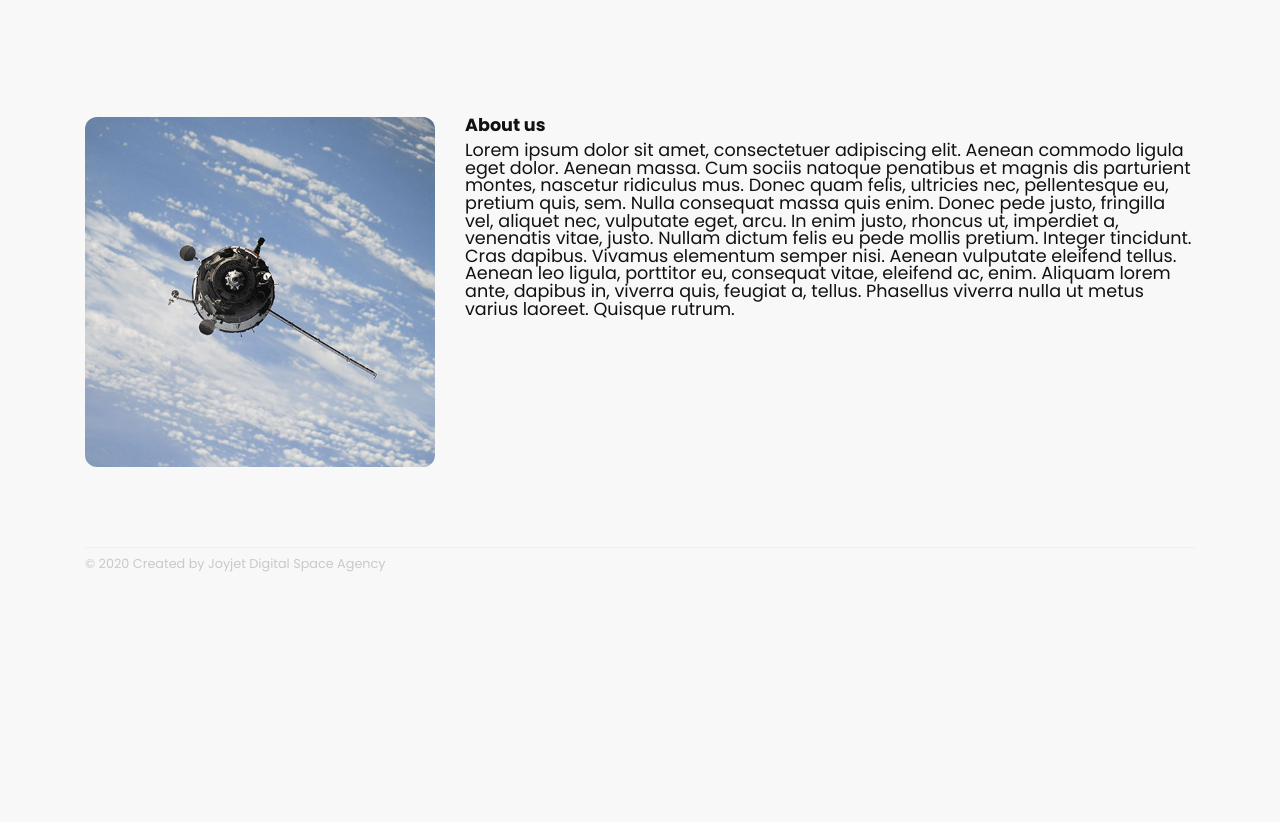
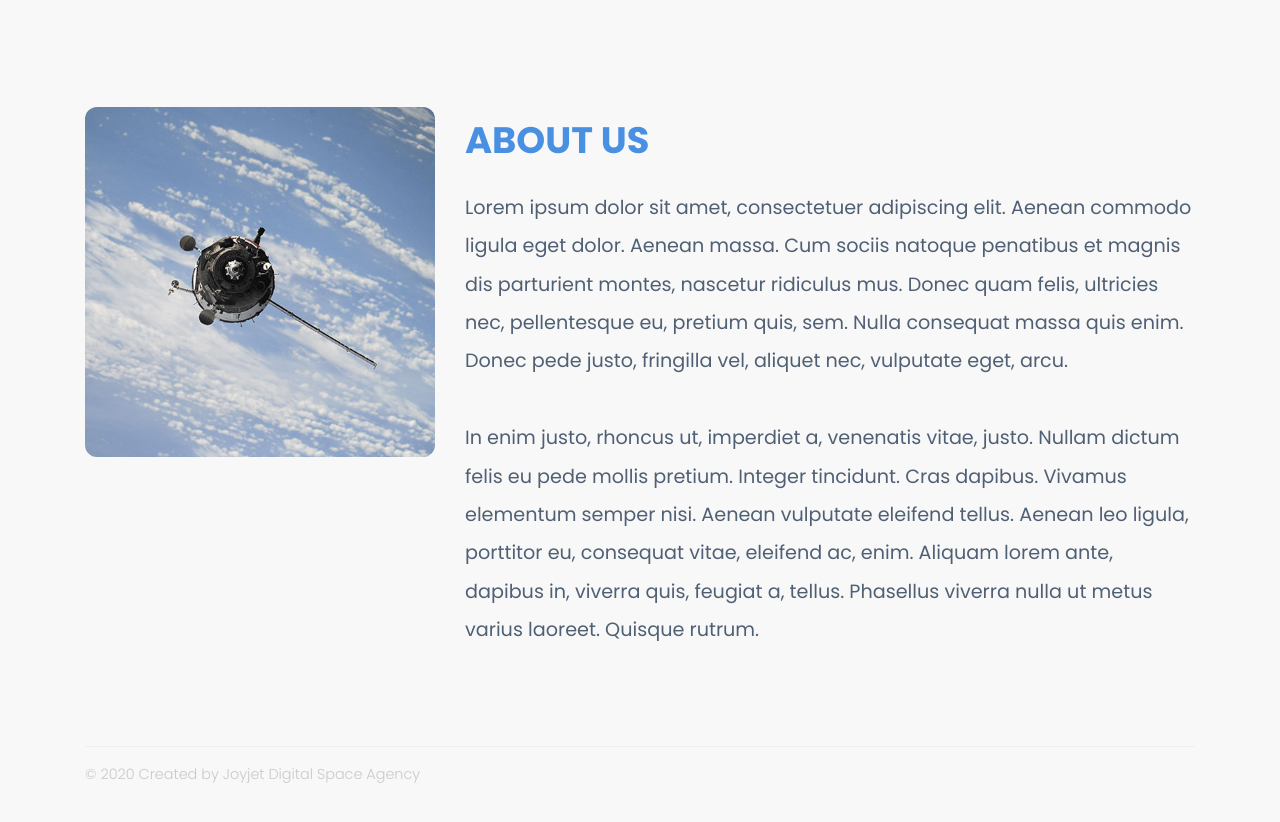
Before and after one commit to johanguse/space-joyjet, a Gatsby site: page / in a window 1280 px wide. Shown: the part 1270-2092 px from the top of the page. Before the commit the page ends 1855 px from the top, so only its background shows below. Built offline with nearby package versions, Linux system fonts and the light colour scheme; Gatsby itself is replaced by a stand-in of ours.

Commit message:
hero change, bg color

```diff
--- a/gatsby-config.js
+++ b/gatsby-config.js
@@ -68,7 +68,7 @@
         fonts: [
           {
             family: `Poppins`,
-            variants: [`400`, `700`]
+            variants: [`300`, `400`, `700`]
           },
         ],
       },
--- a/src/components/about/_about.scss
+++ b/src/components/about/_about.scss
@@ -4,4 +4,16 @@
   .about-us-img {
     border-radius: 12px;
   }
+
+  .about-title {
+    font-size: 2.3rem;
+    color: var(--blue);
+    text-transform: uppercase;
+    margin: 15px 0 30px 0;
+  }
+  .about-text {
+    color: var(--gray-text);
+    font-size: 1.2rem;
+    line-height: 2;
+  }
 }
--- a/src/components/about/about-image.js
+++ b/src/components/about/about-image.js
@@ -7,15 +7,15 @@
     query {
       placeholderImage: file(relativePath: { eq: "about-us.jpg" }) {
         childImageSharp {
-          fluid(maxWidth: 300) {
-            ...GatsbyImageSharpFluid
+          fluid(quality: 70, maxWidth: 500,) {
+            ...GatsbyImageSharpFluid_withWebp
           }
         }
       }
     }
   `)
 
-  return <Img className="about-us-img" fluid={data.placeholderImage.childImageSharp.fluid} />
+  return <Img className="about-us-img img-fluid" fluid={data.placeholderImage.childImageSharp.fluid} />
 }
 
 export default ImageAboutUs
--- a/src/components/about/index.js
+++ b/src/components/about/index.js
@@ -1,26 +1,27 @@
 import React from "react"
-import { graphql } from "gatsby"
-import Img from "gatsby-image"
 import ImageAboutUs from './about-image'
 import './_about.scss';
 
 const About = () => (
-  <section className="container about-us">
+  <section id="about-us" className="container about-us">
     <div className="row">
         <div className="col-4">
           <ImageAboutUs />
         </div>
         <div className="col-8">
           <h4 className="about-title">About us</h4>
+          <p className="about-text">
           Lorem ipsum dolor sit amet, consectetuer adipiscing elit. Aenean commodo ligula eget dolor.
           Aenean massa. Cum sociis natoque penatibus et magnis dis parturient montes, nascetur
           ridiculus mus. Donec quam felis, ultricies nec, pellentesque eu, pretium quis, sem. Nulla
           consequat massa quis enim. Donec pede justo, fringilla vel, aliquet nec, vulputate eget, arcu.
+          <br /><br />
           In enim justo, rhoncus ut, imperdiet a, venenatis vitae, justo. Nullam dictum felis eu pede mollis
           pretium. Integer tincidunt. Cras dapibus. Vivamus elementum semper nisi. Aenean vulputate
           eleifend tellus. Aenean leo ligula, porttitor eu, consequat vitae, eleifend ac, enim. Aliquam lorem
           ante, dapibus in, viverra quis, feugiat a, tellus. Phasellus viverra nulla ut metus varius laoreet.
           Quisque rutrum.
+          </p>
         </div>
     </div>
   </section>
--- a/src/components/footer/_footer.scss
+++ b/src/components/footer/_footer.scss
@@ -1,7 +1,8 @@
 .footer-content {
   border-top: 1px solid #efefef;
-  padding-top: 10px;
-  font-size: .8rem;
-  margin-bottom: 15px;
+  padding-top: 20px;
+  font-size: .9rem;
+  font-weight: 300;
+  margin-bottom: 60px;
   color: #ccc8c7;
 }
--- a/src/components/header/index.js
+++ b/src/components/header/index.js
@@ -38,7 +38,8 @@
   render() {
     //const { children } = this.props
     return (
-      <nav className="container navbar navbar-expand-lg py-4 navbar-joyjet">
+      <nav className="container-fluid navbar navbar-expand-lg py-4 navbar-joyjet">
+        <div className="container">
           <Logo className="navbar-brand" siteTitle={this.props.siteTitle} />
           <button className="navbar-toggler" type="button" data-toggle="collapse" data-target="#navbarNavDropdown" aria-controls="navbarNavDropdown" aria-expanded="false" aria-label="Toggle navigation">
             <span className="navbar-toggler-icon"></span>
@@ -49,18 +50,19 @@
                 <Link to="/blog" activeClassName="active">Blog</Link>
               </li>
               <li className="nav-item">
-              <Link to="/" activeClassName="active">Popular</Link>
+                <Link to="/about" activeClassName="active">Popular</Link>
               </li>
               <li className="nav-item">
                 <Link to="/tags" activeClassName="active">Archive</Link>
               </li>
               <li className="nav-item">
-              <Link to="/about" activeClassName="active">About</Link>
+                <Link to="#about-us" activeClassName="active">About</Link>
               </li>
               <li className="nav-item">
                 <Link to="/projects" activeClassName="active">Projects</Link>
               </li>
             </ul>
+          </div>
         </div>
       </nav>
     )
--- a/src/components/bgImg/_bgImg.scss
+++ b/src/components/homeBanner/_bgImg.scss
@@ -16,7 +16,8 @@
   }
   .subtitle-hero {
     color: var(--white);
-    font-size: 1.5rem;
+    font-size: 1.3rem;
+    font-weight: 300;
     line-height: 1.5;
     margin-bottom: 80px;
   }
@@ -49,6 +50,7 @@
       color: var(--white);
       text-align: left;
       font-size: 1.2rem;
+      font-weight: 300;
       line-height: 1.6;
       border-left: 1px solid var(--white);
       padding: 0 30px;
--- a/src/pages/index.js
+++ b/src/pages/index.js
@@ -4,7 +4,7 @@
 import Layout from "../components/layout"
 import SEO from "../components/seo"
 import BlogSection from "../components/blogSection"
-import StyledBackgroundSection from "../components/bgImg"
+import StyledBackgroundSection from "../components/homeBanner"
 import About from "../components/about"
 
 import '../styles/styles.scss';
--- a/src/styles/_variables.scss
+++ b/src/styles/_variables.scss
@@ -17,6 +17,8 @@
 :root {
   --white: #ffffff;
   --blue: #4a90e2;
+  --gray-text: #506074;
+  --gray-bg: #f8f8f8;
 }
 
 $grid-breakpoints: (
--- a/src/styles/styles.scss
+++ b/src/styles/styles.scss
@@ -2,9 +2,14 @@
 @import 'bootstrap';
 @import 'slick';
 
+html {
+	scroll-behavior: smooth;
+}
 
 body {
+  background-color: var(--gray-bg);
   font-size: 1.1rem;
+  font-weight: 400;
   line-height: 1;
 }
 
```
Also changed, not shown: src/components/homeBanner/index.js (renamed from src/components/bgImg/index.js). Lines whose indentation alone changed are shown as unchanged.
